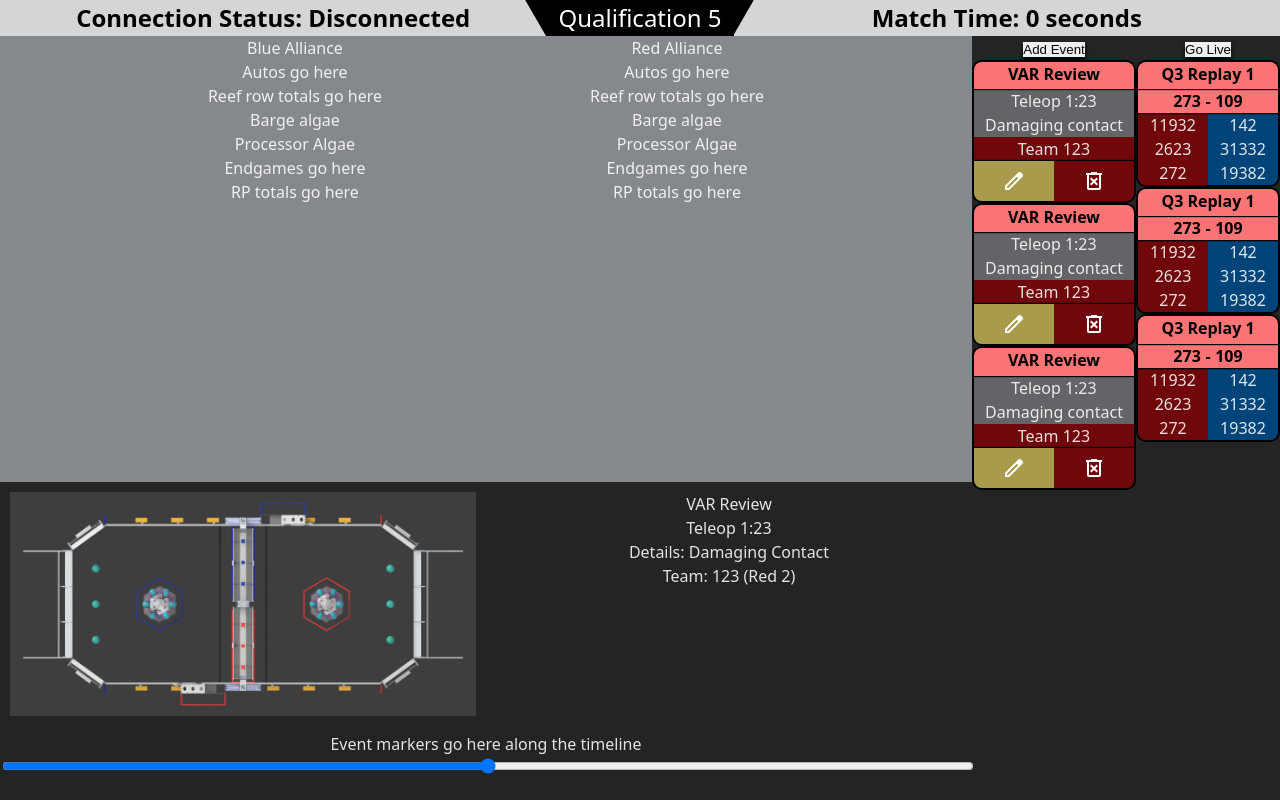
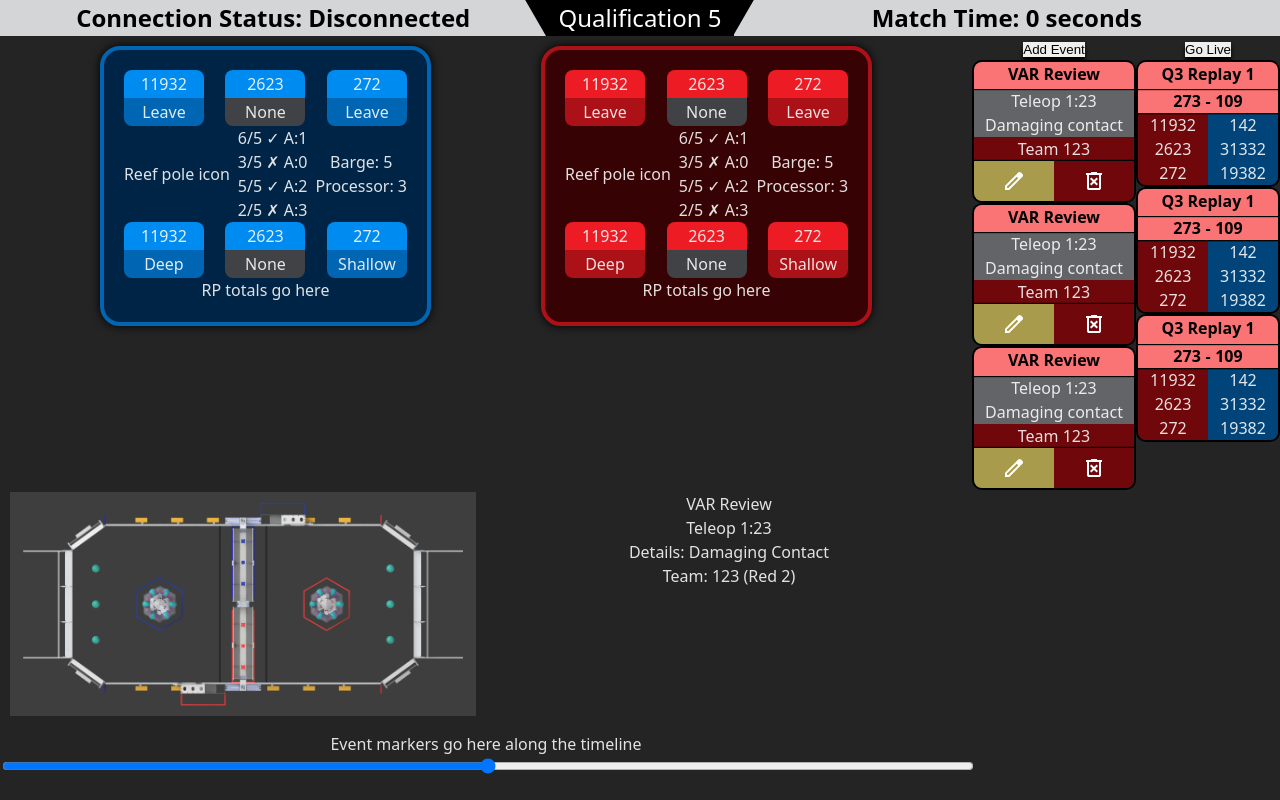
Before and after one commit to ithompson/frc-video-referee, a Svelte app in the folder frontend/: page / in a window 1280 px wide. Built offline with nearby package versions, Linux system fonts and the light colour scheme; no server answers.

Commit message:
Partial score panel

```diff
--- a/frontend/src/App.svelte
+++ b/frontend/src/App.svelte
@@ -105,7 +105,6 @@
   .scoring-container {
     width: 100%;
     flex: 1 1 0%;
-    background-color: var(--gray-400);
   }
 
   .event-info-container {
--- a/frontend/src/var_panel/AllianceScoreData.svelte
+++ b/frontend/src/var_panel/AllianceScoreData.svelte
@@ -5,15 +5,87 @@
     let { is_blue }: Props = $props();
 </script>
 
-<div class="alliance-score">
-    <div class="alliance-name">{is_blue ? "Blue" : "Red"} Alliance</div>
-    <div class="auto-score">Autos go here</div>
-    <div class="reef-score">Reef row totals go here</div>
-    <div class="algae-container">
-        <div class="algae-barge">Barge algae</div>
-        <div class="algae-processor">Processor Algae</div>
+{#snippet teamStatus(team: number, msg: string, highlight: boolean = false)}
+    <div class="team-status" class:highlight>
+        <div class="team-number">{team}</div>
+        <div class="status">{msg}</div>
     </div>
-    <div class="endgame-score">Endgames go here</div>
+{/snippet}
+
+<div class="alliance-score" class:red={!is_blue} class:blue={is_blue}>
+    <div class="auto-score">
+        {@render teamStatus(11932, "Leave", true)}
+        {@render teamStatus(2623, "None", false)}
+        {@render teamStatus(272, "Leave", true)}
+    </div>
+    <div class="reef-algae-container">
+        <div class="reef-pole">Reef pole icon</div>
+        <div class="reef-totals">
+            <div>6/5 ✓ A:1</div>
+            <div>3/5 ✗ A:0</div>
+            <div>5/5 ✓ A:2</div>
+            <div>2/5 ✗ A:3</div>
+        </div>
+        <div class="algae-container">
+            <div class="algae-barge">Barge: 5</div>
+            <div class="algae-processor">Processor: 3</div>
+        </div>
+    </div>
+    <div class="endgame-score">
+        {@render teamStatus(11932, "Deep", true)}
+        {@render teamStatus(2623, "None", false)}
+        {@render teamStatus(272, "Shallow", true)}
+    </div>
 
     <div class="rp-summary">RP totals go here</div>
 </div>
+
+<style>
+    .alliance-score {
+        background-color: var(--alliance-background);
+        padding: 20px;
+        margin: 10px;
+        border-radius: 20px;
+        border: 4px solid var(--alliance-highlight);
+        box-shadow: 0 0 10px black;
+        overflow: clip;
+    }
+
+    .auto-score,
+    .endgame-score {
+        display: flex;
+        justify-content: space-between;
+        gap: 10px;
+    }
+
+    .team-status {
+        border-radius: 8px;
+        height: 3.5em;
+        width: 5em;
+        overflow: clip;
+
+        & div {
+            height: 50%;
+            align-content: center;
+            padding: 0 0.2em;
+        }
+
+        & .team-number {
+            background-color: var(--alliance-action);
+        }
+
+        &:not(.highlight) .status {
+            background-color: var(--neutral-action);
+        }
+        &.highlight .status {
+            background-color: var(--alliance-highlight);
+        }
+    }
+
+    .reef-algae-container {
+        display: flex;
+        flex-direction: row;
+        align-items: center;
+        gap: 0.5em;
+    }
+</style>
```
Also changed, not shown: frontend/src/lib/base_colors.css.
